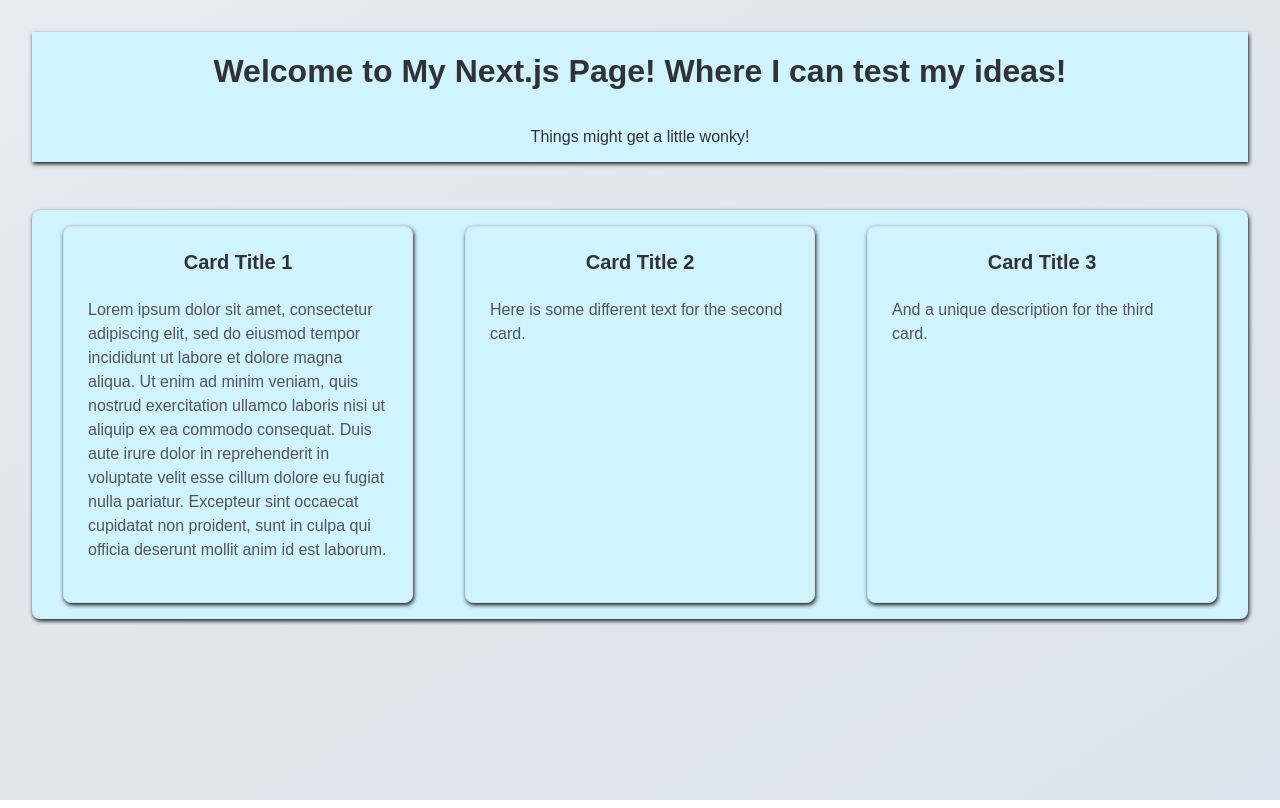
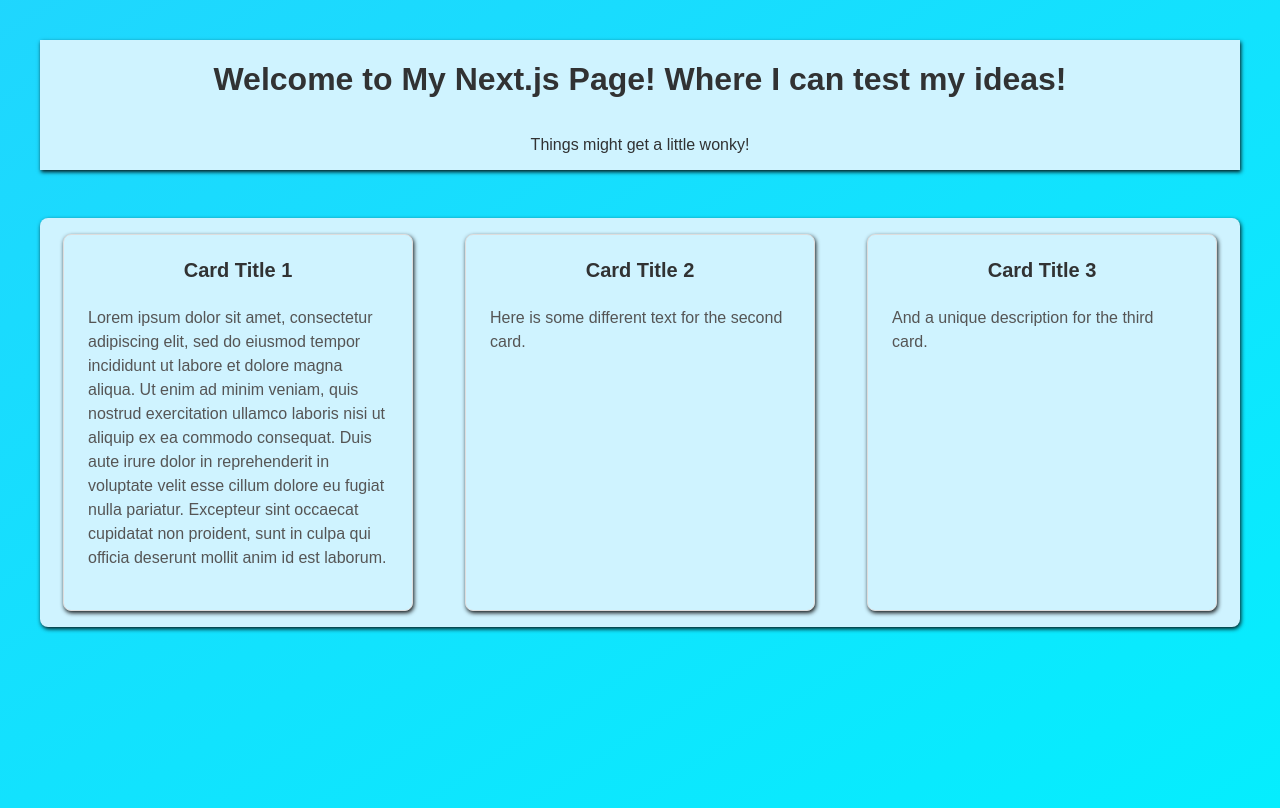
Before and after one commit to bbeck2417/portfoliots, a Next.js app: page / in a window 1280 px wide. Built offline with nearby package versions, Linux system fonts and the light colour scheme.

Commit message:
update global.css
Added animated linear gradient background

```diff
--- a/app/global.css
+++ b/app/global.css
@@ -1,19 +1,15 @@
 /* app/globals.css */
 
 body {
-  margin: 0;
-  padding: 0;
-  /* Use min-height to ensure gradient covers screen even with little content */
+  /* ... other styles ... */
   min-height: 100vh;
   font-family: sans-serif;
-  color: #333;
+  color: #333; /* Might need to change text color for readability */
 
-  /* Base gradient and size - make it larger than the viewport */
-  background: linear-gradient(to bottom right, #f0f4f8, #e0e7ed, #d9e2ec); /* Added a third color for more variation */
-  background-size: 200% 200%; /* Make the background larger */
-
-  /* Apply the animation */
-  animation: gradientAnimation 15s ease infinite alternate; /* Adjust timing and ease as needed */
+  /* Update the background gradient colors */
+  background: linear-gradient(to bottom right, #4facfe, #00f2fe); /* Using blues/cyans */
+  background-size: 300% 300%;
+  animation: gradientAnimation 4s ease infinite alternate;
 }
 
 /* Ensure html takes full height */
```
